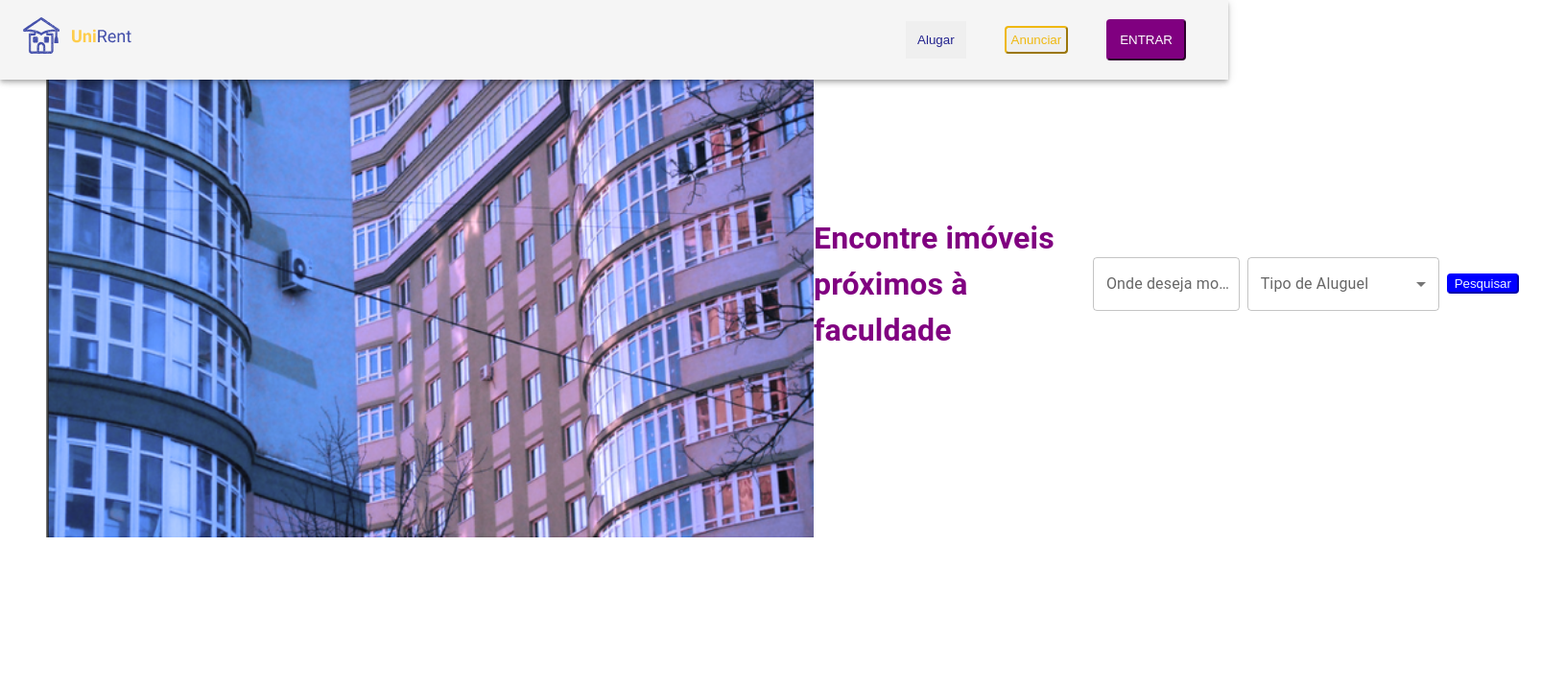
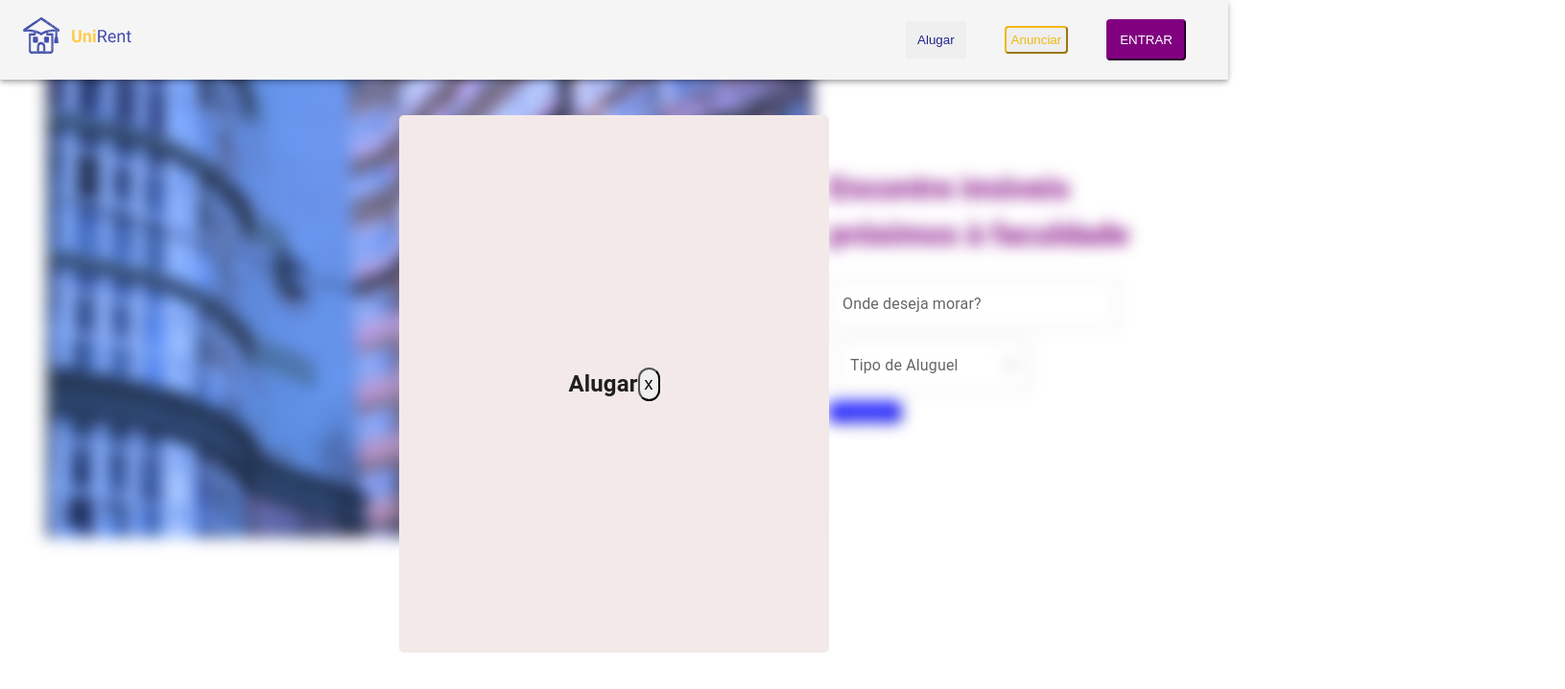
Before and after one commit to gilmarUFG/cs20231_g7, a React (Vite) app in the folder src/frontend/: page / in a window 1280 px wide. Both pictures are taken after a click on the button "Alugar". Shown: the top 718 px of the page at 96% size, 1631 px wide, since content can reach past the window. Built offline with nearby package versions, Linux system fonts and the light colour scheme.

Commit message:
Adicionando modais novamente.

```diff
--- a/src/frontend/src/App.css
+++ b/src/frontend/src/App.css
@@ -1,6 +1,7 @@
 h1 {
     color: purple;
 }
+
 .pesquisa-input-submit {
     border-radius: 4px;
     border-color: blue;
@@ -8,3 +9,50 @@ h1 {
     background-color: blue;
     cursor: pointer;
 }
+
+.tres-coisas-in {
+    display: flex;
+    flex-direction: row;
+    align-items: center;
+    justify-content: center;
+}
+
+.modal-content {
+    display: flex;
+    justify-content: center;
+    align-items: center;
+    width: 35%;
+    max-width: 1000px;
+    height: 70%;
+    max-height: 800px;
+    background-color: rgb(243, 233, 233);
+    padding: 10px;
+    border-radius: 5px;
+}
+
+.modal-overlay {
+
+    position: fixed;
+    top: 0;
+    bottom: 0;
+    right: 0;
+    left: 0;
+
+    backdrop-filter: blur(8px);
+
+    display: flex;
+    align-items: center;
+    justify-content: center;
+  }
+
+  .button-fechar {
+    border-radius: 15px;
+    padding: 5px;
+    font-size: large;
+    float: right;
+    cursor: pointer;
+  }
+
+  .ola-mundo {
+    padding: 1rem;
+  }
--- a/src/frontend/src/App.jsx
+++ b/src/frontend/src/App.jsx
@@ -1,6 +1,5 @@
 import './App.css'
 import * as React from 'react';
-import PropTypes from 'prop-types';
 import AppBar from '@mui/material/AppBar';
 import Box from '@mui/material/Box';
 import CssBaseline from '@mui/material/CssBaseline';
@@ -8,15 +7,34 @@ import IconButton from '@mui/material/IconButton';
 import MenuIcon from '@mui/icons-material/Menu';
 import Toolbar from '@mui/material/Toolbar';
 import Typography from '@mui/material/Typography';
-import Button from '@mui/material/Button';
 import ImagemPredio from './components/ImagemPredio';
 import SelectInput from './components/SelectInput';
 import PesquisaInput from './components/PesquisaInput';
 import ButtonAppBar from './components/ButtonAppBar';
+import { useState } from 'react';
+import Modal from 'react-modal';
 
-const navItems = ['Alugar', 'Anunciar', 'Entrar'];
+Modal.setAppElement('#root');
 
 function App() {
+
+  const [alugarIsOpen, setAlugarIsOpen] = useState(false);
+  const [anunciarIsOpen, setAnunciarIsOpen] = useState(false);
+  const [entrarIsOpen, setEntrarIsOpen] = useState(false);
+
+  {/* Fechar os modais*/ }
+
+  const alugarClose = () => {
+    setAlugarIsOpen(false);
+  }
+
+  const anunciarClose = () => {
+    setAnunciarIsOpen(false);
+  }
+
+  const entrarClose = () => {
+    setEntrarIsOpen(false);
+  }
 
   const handleDrawerToggle = () => {
     setMobileOpen((prevState) => !prevState);
@@ -45,19 +63,55 @@ function App() {
           >
             <img src="./logologo.svg" alt="Logo UniRent" />
           </Typography>
-          <Box sx={{ display: { xs: 'none', sm: 'block' } }}>
-            <ButtonAppBar />
+          <Box >
+            <ButtonAppBar setAlugarIsOpen={setAlugarIsOpen} setAnunciarIsOpen={setAnunciarIsOpen} setEntrarIsOpen={setEntrarIsOpen} />
+
+            <Modal
+              isOpen={alugarIsOpen}
+              onRequestClose={alugarClose}
+              contentLabel='Alugar'
+              overlayClassName='modal-overlay'
+              className='modal-content'
+            >
+              <h2>Alugar</h2>
+              <button className='button-fechar' onClick={alugarClose}>x</button>
+            </Modal>
+
+            <Modal
+              isOpen={anunciarIsOpen}
+              onRequestClose={anunciarClose}
+              contentLabel='Alugar'
+              overlayClassName='modal-overlay'
+              className='modal-content'
+            >
+              <h2>Anunciar</h2>
+              <button className='button-fechar' onClick={anunciarClose}>x</button>
+            </Modal>
+
+            <Modal
+              isOpen={entrarIsOpen}
+              onRequestClose={entrarClose}
+              contentLabel='Alugar'
+              overlayClassName='modal-overlay'
+              className='modal-content'
+            >
+              <h2>Entrar</h2>
+              <button className='button-fechar' onClick={entrarClose}>x</button>
+            </Modal>
           </Box>
         </Toolbar>
       </AppBar>
       <Box component="main" sx={{ p: 3 }}>
         <Toolbar>
-          <ImagemPredio />
-
+          <div className="tres-coisas-in">
+            <ImagemPredio />
+            <div className='ola-mundo'>
               <h1>Encontre imóveis próximos à faculdade</h1>
               <PesquisaInput />
-          <SelectInput />
-          <input className="pesquisa-input-submit" type="submit" name="Pesquisar" id="pesquisar" value="Pesquisar" />
+              <SelectInput />
+              <input className="pesquisa-input-submit" type="submit" name="Pesquisar" id="pesquisar" value="Pesquisar" />
+            </div>
+          </div>
         </Toolbar>
 
       </Box>
@@ -65,12 +119,5 @@ function App() {
   );
 }
 
-App.propTypes = {
-  /**
-   * Injected by the documentation to work in an iframe.
-   * You won't need it on your project.
-   */
-  window: PropTypes.func,
-};
 
 export default App;
--- a/src/frontend/src/components/ButtonAppBar.jsx
+++ b/src/frontend/src/components/ButtonAppBar.jsx
@@ -1,28 +1,38 @@
 import React from 'react'
 import "./ButtonAppBar.css"
 
-const ButtonAppBar = () => {
+const ButtonAppBar = ({ setAlugarIsOpen, setAnunciarIsOpen, setEntrarIsOpen }) => {
 
-   const handleAlugar = () => {
+    {/* Abrir os modais*/ }
+    const alugarOpen = () => {
+        setAlugarIsOpen(true);
+        setAnunciarIsOpen(false);
+        setEntrarIsOpen(false);
+    }
 
-   }
-   const handleAnunciar = () => {
+    const anunciarOpen = () => {
+        setAnunciarIsOpen(true);
+        setEntrarIsOpen(false);
+        setAlugarIsOpen(false);
+    }
 
-   }
-   const handleEntrar = () => {
+    const entrarOpen = () => {
+        setEntrarIsOpen(true);
+        setAlugarIsOpen(false);
+        setAnunciarIsOpen(false);
+    }
 
-   }
+
 
     return (
         <div >
-
-            <button onClick={handleAlugar} className="container-1">
+            <button onClick={alugarOpen} className="container-1">
                 Alugar
             </button>
-            <button onClick={handleAnunciar} className="container-2">
+            <button onClick={anunciarOpen} className="container-2">
                 Anunciar
             </button>
-            <button onClick={handleEntrar} className="container-3">
+            <button onClick={entrarOpen} className="container-3">
                 ENTRAR
             </button>
         </div>
```
Also changed, not shown: src/frontend/package.json (+8 -2 lines), 1 other file (tests, documents, lock files or other folders).
